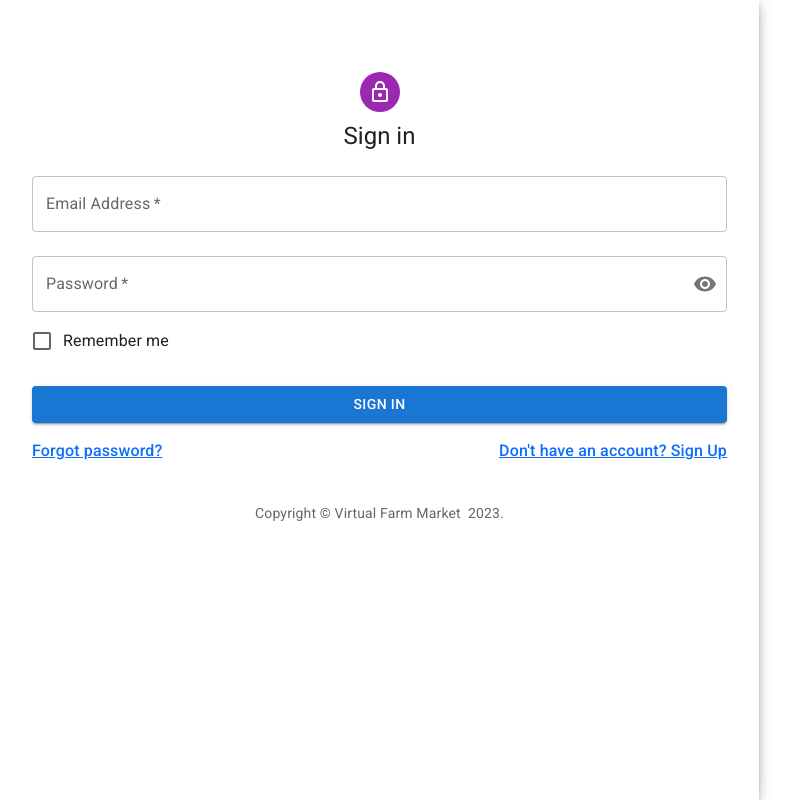
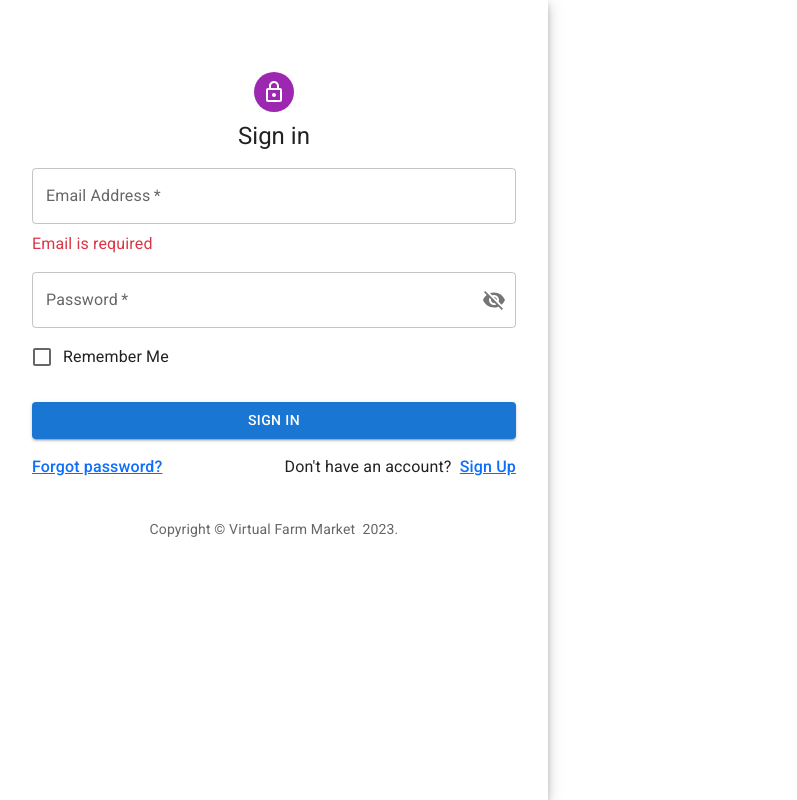
Before and after one commit to vinit-modi/Virtual-Farm-Market, a React (Vite) app in the folder client/Virtual-Farm-Market/: page /login in a window 1280 px wide. Both pictures are taken after a click on the button "password visibility". Shown: the whole page, without its empty margins (0-797 px from the left). Built offline with nearby package versions, Linux system fonts and the light colour scheme.

Commit message:
Change Password

```diff
--- a/client/Virtual-Farm-Market/src/pages/Authentication/ChangePassword.jsx
+++ b/client/Virtual-Farm-Market/src/pages/Authentication/ChangePassword.jsx
@@ -15,9 +15,15 @@ import {
   Typography,
   Container,
   styled,
+  InputAdornment,
+  IconButton,
 } from "@mui/material";
 import LockOutlinedIcon from "@mui/icons-material/LockOutlined";
 import { NavLink } from "react-router-dom";
+import { useState } from "react";
+import VisibilityIcon from "@mui/icons-material/Visibility";
+import VisibilityOffIcon from "@mui/icons-material/VisibilityOff";
+
 
 const useStyles = styled("div")({
   display: "flex",
@@ -28,17 +34,22 @@ const useStyles = styled("div")({
 const ChangePasswordSchema = Yup.object().shape({
   oldPassword: Yup.string().required("Old Password is required"),
   newPassword: Yup.string()
-    .required("Please enter your password")
-    .matches(
-      /^(?=.*[A-Za-z])(?=.*\d)(?=.*[@$!%*#?&])[A-Za-z\d@$!%*#?&]{8,}$/,
-      "Must contain 8 characters, one uppercase, one lowercase, one number, and one special character"
-    ),
+    .required("Required")
+  .min(8, "Must be 8 characters or more")
+  .matches(/[a-z]+/, "One lowercase character")
+  .matches(/[A-Z]+/, "One uppercase character")
+  .matches(/[@$!%*#?&]+/, "One special character")
+  .matches(/\d+/, "One number"),
   confirmNewPassword: Yup.string()
     .oneOf([Yup.ref("newPassword"), null], "Passwords must match")
     .required("Confirm New Password is required"),
 });
 
 function ChangePassword() {
+
+  const [isVisible,setIsVisible] = useState(false)
+  const [isVisibleConfirm,setIsVisibleConfirm] = useState(false)
+
   return (
     <Container component="main" maxWidth="xs">
       <CssBaseline />
@@ -100,8 +111,25 @@ function ChangePassword() {
                 id="newPassword"
                 label="New Password"
                 name="newPassword"
-                type="password"
+                type={!isVisible ? `password` : `text`}
                 autoComplete="off"
+                InputProps={{
+                  endAdornment: (
+                    <InputAdornment position="end">
+                      <IconButton
+                        onClick={() => setIsVisible(!isVisible)}
+                        aria-label="password visibility"
+                        edge="end"
+                      >
+                        {isVisible ? (
+                          <VisibilityIcon />
+                        ) : (
+                          <VisibilityOffIcon />
+                        )}
+                      </IconButton>
+                    </InputAdornment>
+                  ),
+                }}
               />
               <ErrorMessage
                 name="newPassword"
@@ -118,8 +146,25 @@ function ChangePassword() {
                 id="confirmNewPassword"
                 label="Confirm New Password"
                 name="confirmNewPassword"
-                type="password"
+                type={!isVisibleConfirm ? `password` : `text`}
                 autoComplete="off"
+                InputProps={{
+                  endAdornment: (
+                    <InputAdornment position="end">
+                      <IconButton
+                        onClick={() => setIsVisibleConfirm(!isVisibleConfirm)}
+                        aria-label="password visibility"
+                        edge="end"
+                      >
+                        {isVisibleConfirm ? (
+                          <VisibilityIcon />
+                        ) : (
+                          <VisibilityOffIcon />
+                        )}
+                      </IconButton>
+                    </InputAdornment>
+                  ),
+                }}
               />
               <ErrorMessage
                 name="confirmNewPassword"
--- a/client/Virtual-Farm-Market/src/pages/Authentication/ForgetPassword.jsx
+++ b/client/Virtual-Farm-Market/src/pages/Authentication/ForgetPassword.jsx
@@ -35,8 +35,15 @@ function ForgetPassword() {
     <Container component="main" maxWidth="xs">
       <CssBaseline />
       <div className={useStyles}>
-        <MailOutlineIcon style={{ fontSize: 80, color: "#3f51b5" }} />
-        <Typography component="h1" variant="h5">
+        <MailOutlineIcon
+          style={{ fontSize: 80, color: "#3f51b5", width: "100%" }}
+          fullWidth
+        />
+        <Typography
+          component="h1"
+          className="d-flex justify-content-center"
+          variant="h5"
+        >
           Forget Password
         </Typography>
         <Formik
@@ -44,14 +51,18 @@ function ForgetPassword() {
             email: "",
           }}
           validationSchema={ForgetPasswordSchema}
-          onSubmit={(values,) => {
-
-              console.log(values);
-
+          onSubmit={(values) => {
+            console.log(values);
           }}
         >
           {({ isSubmitting }) => (
             <Form style={{ width: "100%", marginTop: "1rem" }}>
+              <div>
+                <p>
+                  Enter your Registered email address below to receive password
+                  reset instruction
+                </p>
+              </div>
               <Field
                 as={TextField}
                 variant="outlined"
@@ -76,9 +87,8 @@ function ForgetPassword() {
                 variant="contained"
                 color="primary"
                 style={{ marginTop: "1rem" }}
-
               >
-             Send Reset Link
+                Send Reset Link
               </Button>
               <Grid container>
                 <Grid item xs>
--- a/client/Virtual-Farm-Market/src/pages/Authentication/ResetPassword.jsx
+++ b/client/Virtual-Farm-Market/src/pages/Authentication/ResetPassword.jsx
@@ -32,10 +32,12 @@ const ResetPasswordSchema = Yup.object().shape({
   ),
   password: Yup.string()
   .required("Please enter your password")
-  .matches(
-    /^(?=.*[A-Za-z])(?=.*\d)(?=.*[@$!%*#?&])[A-Za-z\d@$!%*#?&]{8,}$/,
-    "Must contain 8 characters, one uppercase, one lowercase, one number, and one special character"
-  ),
+  .required("Required")
+  .min(8, "Must be 8 characters or more")
+  .matches(/[a-z]+/, "One lowercase character")
+  .matches(/[A-Z]+/, "One uppercase character")
+  .matches(/[@$!%*#?&]+/, "One special character")
+  .matches(/\d+/, "One number"),
 });
 
 function ResetPassword() {
@@ -90,6 +92,8 @@ function ResetPassword() {
                 label="Password"
                 type="password"
                 id="password"
+                autoComplete="new-password"
+
               />
               <ErrorMessage
                 name="password"
--- a/client/Virtual-Farm-Market/src/pages/Authentication/SignIn.jsx
+++ b/client/Virtual-Farm-Market/src/pages/Authentication/SignIn.jsx
@@ -17,7 +17,24 @@ import { useState } from "react";
 import VisibilityIcon from "@mui/icons-material/Visibility";
 import VisibilityOffIcon from "@mui/icons-material/VisibilityOff";
 import { IconButton, InputAdornment } from "@mui/material";
+import { Formik, Field, Form, ErrorMessage } from "formik";
+import * as Yup from "yup";
 
+const validationSchema = Yup.object().shape({
+  email: Yup.string()
+    .required("Email is required")
+    .matches(
+      /^[A-Za-z0-9._%+-]+@[A-Za-z0-9.-]+\.[A-Za-z]{2,4}$/,
+      "Invalid email address"
+    ),
+  password: Yup.string()
+  .required("Required")
+  .min(8, "Must be 8 characters or more")
+  .matches(/[a-z]+/, "One lowercase character")
+  .matches(/[A-Z]+/, "One uppercase character")
+  .matches(/[@$!%*#?&]+/, "One special character")
+  .matches(/\d+/, "One number"),
+});
 
 function Copyright(props) {
   return (
@@ -35,34 +52,27 @@ function Copyright(props) {
   );
 }
 
-
 const defaultTheme = createTheme();
 
 export default function SignInSide() {
-
-  const [isSubscribed, setIsSubscribed] = useState(false);
+  const [isRemember, setIsRemember] = useState(false);
+  console.log(isRemember);
   const [isVisible, setIsVisible] = React.useState(false);
-
-
-  const handleCheckboxChange = (event) => {
-    setIsSubscribed(event.target.checked);
-  };
-  const handleSubmit = (event) => {
-    event.preventDefault();
-    const data = new FormData(event.currentTarget);
-    console.log({
-      email: data.get("email"),
-      password: data.get("password"),
-      isSubscribed: isSubscribed,
-    });
-  };
 
   return (
     <ThemeProvider theme={defaultTheme}>
       <Grid container component="main" sx={{ height: "100vh" }}>
         <CssBaseline />
 
-        <Grid item xs={12} sm={8} md={20} component={Paper} elevation={6} square>
+        <Grid
+          item
+          xs={12}
+          sm={8}
+          md={20}
+          component={Paper}
+          elevation={6}
+          square
+        >
           <Box
             sx={{
               my: 8,
@@ -79,15 +89,27 @@ export default function SignInSide() {
               Sign in
             </Typography>
 
-            <Box
-              component="form"
-              noValidate
-              onSubmit={handleSubmit}
-              sx={{ mt: 1 }}
+            <Formik
+              initialValues={{
+                email: "",
+                password: "",
+                remember: false,
+              }}
+              validationSchema={validationSchema}
+              onSubmit={(values, { setSubmitting }) => {
+                setTimeout(() => {
+                  console.log(values);
+                  setSubmitting(false);
+                }, 200);
+              }}
             >
-              <TextField
+              {({ isSubmitting, values, handleChange }) => (
+                <Form>
+                  <Field
+                    as={TextField}
                     margin="normal"
                     required
+                    variant="outlined"
                     fullWidth
                     id="email"
                     label="Email Address"
@@ -95,13 +117,20 @@ export default function SignInSide() {
                     autoComplete="email"
                     autoFocus
                   />
-              <TextField
+                  <ErrorMessage
+                    name="email"
+                    id="email"
+                    component="div"
+                    className="error text-danger"
+                  />
+                  <Field
+                    as={TextField}
                     margin="normal"
                     required
                     fullWidth
                     name="password"
                     label="Password"
-                type={!isVisible?`password`:`text`}
+                    type={!isVisible ? `password` : `text`}
                     id="password"
                     autoComplete="current-password"
                     InputProps={{
@@ -122,38 +151,48 @@ export default function SignInSide() {
                       ),
                     }}
                   />
+                  <ErrorMessage
+                    name="password"
+                    id="password"
+                    component="div"
+                    className="error text-danger"
+                  />
+
                   <FormControlLabel
                     control={
-                  <Checkbox
-                    value="remember"
+                      <Field
+                        as={Checkbox}
+                        name="remember"
+                        id="remember"
                         color="primary"
-                    onChange={handleCheckboxChange}
                       />
                     }
-                label="Remember me"
+                    label="Remember Me"
                   />
                   <Button
                     type="submit"
                     fullWidth
                     variant="contained"
                     sx={{ mt: 3, mb: 2 }}
+                    disabled={isSubmitting}
                   >
                     Sign In
                   </Button>
+                </Form>
+              )}
+            </Formik>
             <Grid container>
               <Grid item xs>
-                  <NavLink to='/forgetpassword' variant="body2">
+                <NavLink to="/forgetpassword" variant="body2">
                   Forgot password?
                 </NavLink>
               </Grid>
               <Grid item>
-                  <NavLink to="/register">
-                    {"Don't have an account? Sign Up"}
-                  </NavLink>
+                Don't have an account? &nbsp;
+                <NavLink to="/register">{"Sign Up"}</NavLink>
               </Grid>
             </Grid>
             <Copyright sx={{ mt: 5 }} />
-            </Box>
           </Box>
         </Grid>
       </Grid>
--- a/client/Virtual-Farm-Market/src/pages/Authentication/SignUp.jsx
+++ b/client/Virtual-Farm-Market/src/pages/Authentication/SignUp.jsx
@@ -253,8 +253,9 @@ export default function SignUp() {
 
             <Grid container justifyContent="flex-end">
               <Grid item>
+              Already have an account? &nbsp;
                 <NavLink to="/login" variant="body2">
-                  Already have an account? Sign in
+                  Sign in
                 </NavLink>
               </Grid>
             </Grid>
```
Lines whose indentation alone changed are shown as unchanged.
